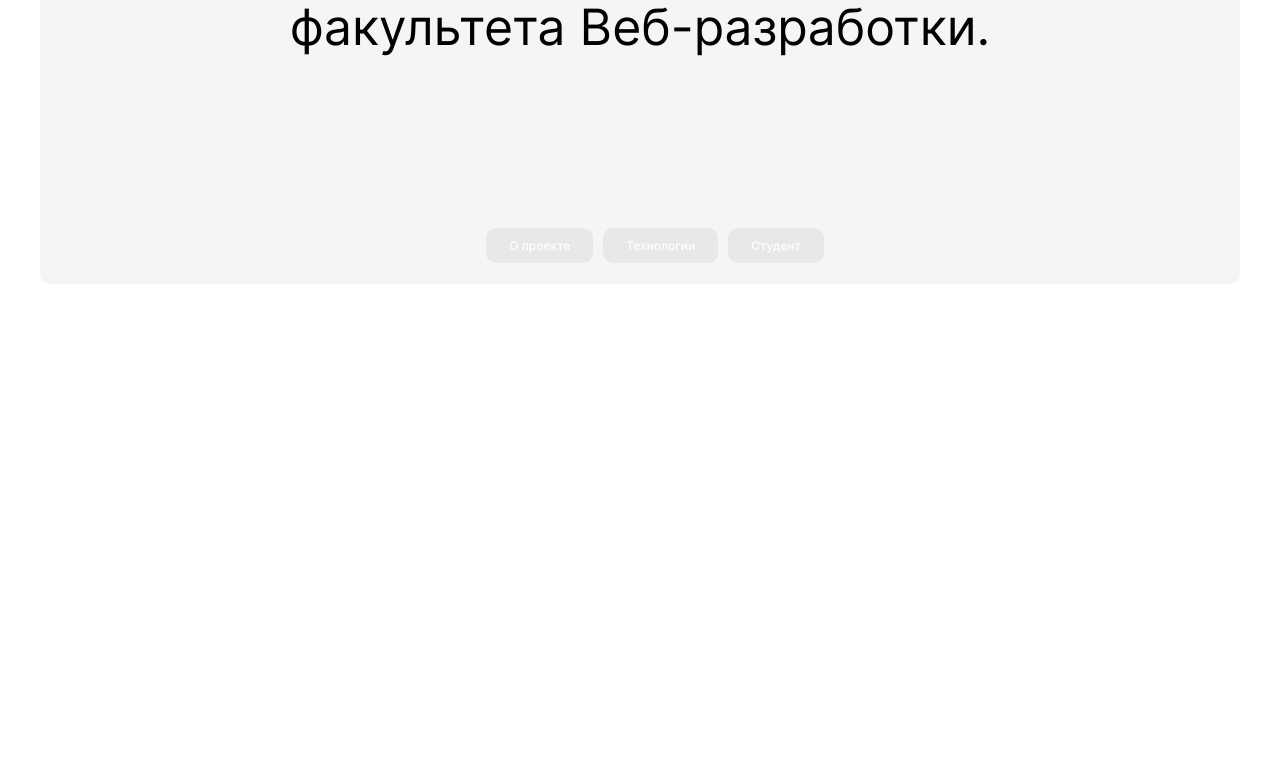
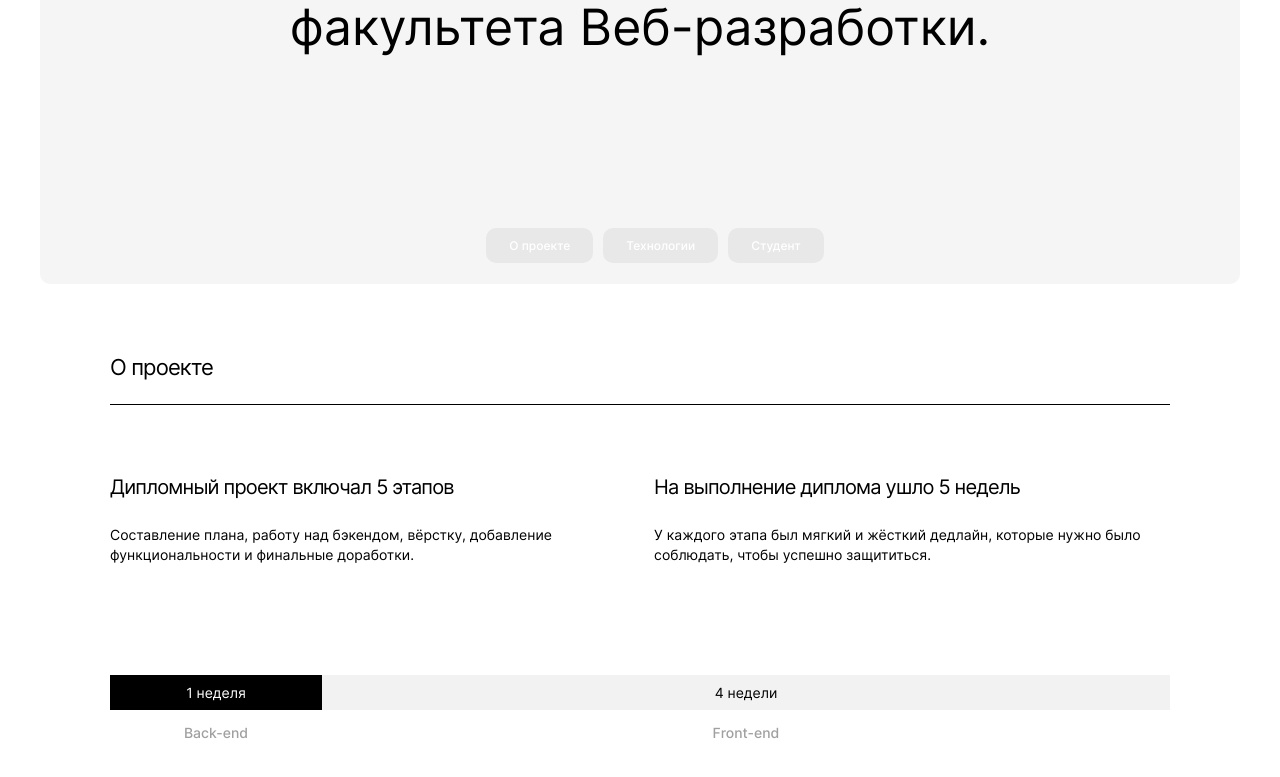
Before and after one commit to FGeorgy/movies-explorer-frontend, a React (Create React App) app: page / in a window 1280 px wide. Shown: the part 363-1140 px from the top of the page. Before the commit the page ends 800 px from the top, so only its background shows below. Built offline with nearby package versions, Linux system fonts and the light colour scheme.

Commit message:
layout AboutProject

```diff
--- a/src/components/App/App.css
+++ b/src/components/App/App.css
@@ -2,4 +2,5 @@
   font-family: 'Inter', 'Arial', sans-serif;
   max-width: 1280px;
   margin: 0 auto;
+  color: #000000;
 }
--- a/src/components/Main/AboutProject/AboutProject.css
+++ b/src/components/Main/AboutProject/AboutProject.css
@@ -0,0 +1,92 @@
+.about-project {
+  padding: 70px 110px;
+}
+
+.title {
+  width: 100%;
+  margin: 0;
+  padding-bottom: 23px;
+  font-style: normal;
+  font-weight: 400;
+  font-size: 22px;
+  line-height: 27px;
+  letter-spacing: -0.04em;
+  border-bottom: 1px solid #000000;
+}
+
+.about-project__wrapper {
+  margin-top: 70px;
+  display: flex;
+}
+
+.about-project__article {
+  margin-right: 40px;
+}
+
+.about-project__article:last-of-type {
+  margin: 0;
+}
+
+.about-project__heading {
+  font-style: normal;
+  font-weight: 400;
+  font-size: 20px;
+  line-height: 24px;
+  letter-spacing: -0.04em;
+  margin: 0 0 26px;
+}
+
+.about-project__text {
+  font-style: normal;
+  font-weight: 400;
+  font-size: 14px;
+  line-height: 20px;
+  margin: 0;
+}
+
+.about-project__scale {
+  list-style: none;
+  margin: 110px 0 0;
+  padding: 0;
+  display: grid;
+  grid-template-columns: repeat(5, 1fr);
+}
+
+.about-project__scale-item-1 {
+  grid-column: 1 / 2;
+}
+
+.about-project__scale-item-2 {
+  grid-column: 2 / -1;
+}
+
+.about-project__scale-part {
+  text-align: center;
+  margin: 0;
+  font-style: normal;
+  font-weight: 400;
+  font-size: 14px;
+  line-height: 17px;
+  text-align: center;
+  width: 100%;
+  padding: 9px 0;
+}
+
+.about-project__scale-part_theme_dark {
+  background-color: #000000;
+  color: #FFFFFF;
+}
+
+.about-project__scale-part_theme_light {
+  background-color: #F2F2F2;
+}
+
+.about-project__scale-name {
+  text-align: center;
+  margin: 14px 0 0;
+  font-style: normal;
+  font-weight: 500;
+  font-size: 14px;
+  line-height: 17px;
+  color: #A0A0A0;
+}
--- a/src/components/Main/AboutProject/AboutProject.jsx
+++ b/src/components/Main/AboutProject/AboutProject.jsx
@@ -1,7 +1,31 @@
 import './AboutProject.css';
 
 function AboutProject() {
-
+  return (
+    <section className='about-project'>
+      <h2 className='title'>О проекте</h2>
+      <div className="about-project__wrapper">
+        <article className='about-project__article'>
+          <h3 className='about-project__heading'>Дипломный проект включал 5 этапов</h3>
+          <p className='about-project__text'>Составление плана, работу над бэкендом, вёрстку, добавление функциональности и финальные доработки.</p>
+        </article>
+        <article className='about-project__article'>
+          <h3 className='about-project__heading'>На выполнение диплома ушло 5 недель</h3>
+          <p className='about-project__text'>У каждого этапа был мягкий и жёсткий дедлайн, которые нужно было соблюдать, чтобы успешно защититься.</p>
+        </article>
+      </div>
+      <ul className='about-project__scale'>
+        <li className="about-project__scale-item-1">
+          <p className="about-project__scale-part about-project__scale-part_theme_dark">1 неделя</p>
+          <p className="about-project__scale-name">Back-end</p>
+        </li>
+        <li className="about-project__scale-item-2">
+          <p className="about-project__scale-part about-project__scale-part_theme_light">4 недели</p>
+          <p className="about-project__scale-name">Front-end</p>
+        </li>
+      </ul>
+    </section>
+  )
 };
 
 export default AboutProject;
--- a/src/components/Main/Main.jsx
+++ b/src/components/Main/Main.jsx
@@ -2,12 +2,14 @@
 
 import Header from '../Header/Header';
 import Promo from './Promo/Promo';
+import AboutProject from './AboutProject/AboutProject';
 
 function Main({ loggedIn }) {
   return (
     <>
       <Header loggedIn={loggedIn}/>
       <Promo/>
+      <AboutProject/>
     </>
   )
 };
```
